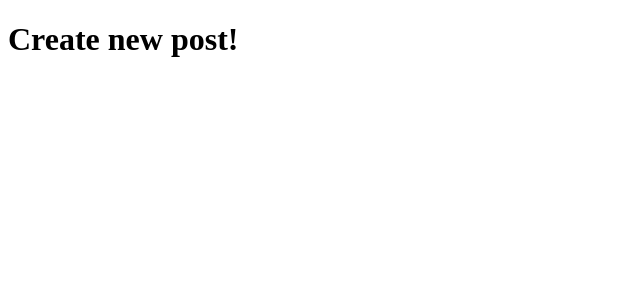
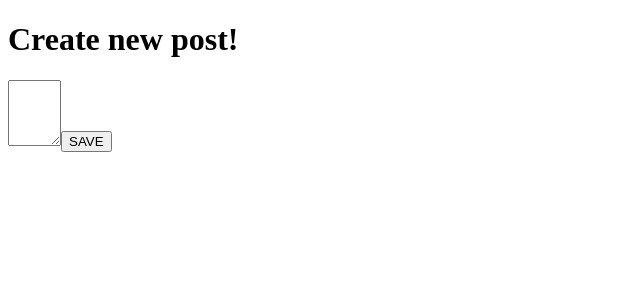
Before and after one commit to caiobarilli/MEAN, an Angular app in the folder frontend/: page / in a window 1280 px wide. Shown: the top 300 px of the page, without its empty margins (0-640 px from the left). Built offline with nearby package versions, Linux system fonts and the light colour scheme.

Commit message:
feat: Get Input Value

```diff
--- a/frontend/src/app/app.component.ts
+++ b/frontend/src/app/app.component.ts
@@ -8,6 +8,4 @@ import { Component } from '@angular/core';
     </div>
   `,
 })
-export class AppComponent {
-  title = 'app';
-}
+export class AppComponent {}
--- a/frontend/src/app/app.module.ts
+++ b/frontend/src/app/app.module.ts
@@ -1,13 +1,12 @@
 import { BrowserModule } from '@angular/platform-browser';
+import { FormsModule } from '@angular/forms';
 import { NgModule } from '@angular/core';
-
 import { AppComponent } from './app.component';
 import { PostCreateComponent } from './posts/post-create/post-create.component';
 
 @NgModule({
+  imports: [BrowserModule, FormsModule],
   declarations: [AppComponent, PostCreateComponent],
-  imports: [BrowserModule],
-  providers: [],
   bootstrap: [AppComponent],
 })
 export class AppModule {}
--- a/frontend/src/app/posts/post-create/post-create.component.html
+++ b/frontend/src/app/posts/post-create/post-create.component.html
@@ -1 +1,6 @@
-<h1>Create new post!</h1>
+<div>
+  <h1>{{ title }}</h1>
+  <textarea cols="4" rows="4" [(ngModel)]="textAreaValue"></textarea>
+
+  <button (click)="savePost()">SAVE</button>
+</div>
--- a/frontend/src/app/posts/post-create/post-create.component.ts
+++ b/frontend/src/app/posts/post-create/post-create.component.ts
@@ -5,5 +5,11 @@ import { Component } from '@angular/core';
   templateUrl: './post-create.component.html',
 })
 export class PostCreateComponent {
-  title = 'app';
+  textAreaValue = '';
+  title = 'Create new post!';
+
+  savePost() {
+    this.title = this.textAreaValue;
+    return;
+  }
 }
```
